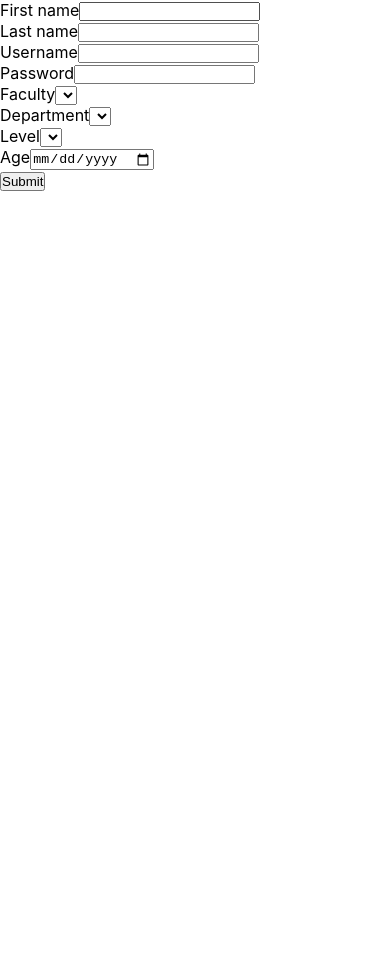
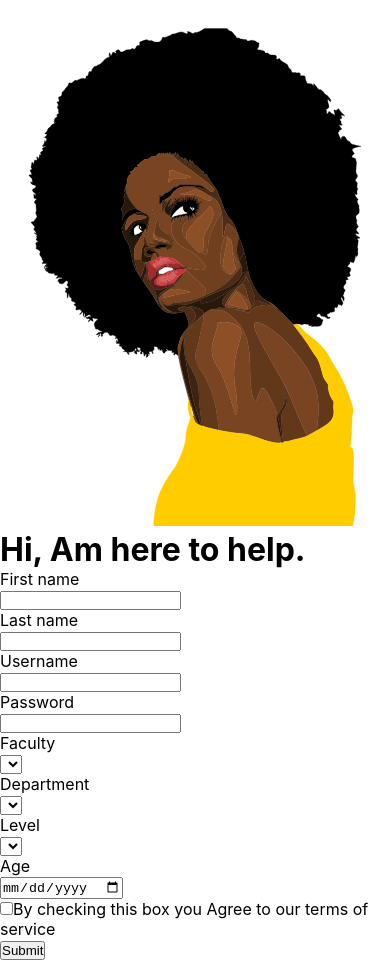
Before and after one commit to m13ha/onomeApp, a JavaScript app: page / in a window 390 px wide. Before the commit the page ends 844 px from the top, so only its background shows below. Built offline with nearby package versions, Linux system fonts and the light colour scheme; the HTML template or start-up script is replaced by a standard one.

Commit message:
style updates for userReg

```diff
--- a/src/index.css
+++ b/src/index.css
@@ -18,6 +18,7 @@ body {
     sans-serif;
   -webkit-font-smoothing: antialiased;
   -moz-osx-font-smoothing: grayscale;
+
 }
 
 code {
--- a/src/signUp/userReg.css
+++ b/src/signUp/userReg.css
@@ -19,10 +19,29 @@
   flex-wrap: wrap;
 }
 
+.avatar-loca {
+  width: 100%;
+  height: 100%;
+  padding: 0px;
+}
+
 .form-field {
   display: flex;
-    width: 60%;
   align-items: center;
+  flex-wrap: wrap;
+  justify-content: flex-start;
+  box-shadow: -5px 9px 20px 9px rgba(0, 0, 0, 0.46);
+  -webkit-box-shadow: -5px 9px 20px 9px rgba(0, 0, 0, 0.46);
+  -moz-box-shadow: -5px 9px 20px 9px rgba(0, 0, 0, 0.46);
+  padding: 3rem;
+}
+
+.form-title {
+  width: 100%;
+  margin-bottom: 60px;
+  text-align: center;
+  display: flex;
+  word-wrap: break-word;
   flex-wrap: wrap;
 }
 
@@ -31,33 +50,37 @@
   display: flex;
   flex-wrap: wrap;
   justify-content: space-evenly;
-    text-align: left;
+  text-align: center;
   align-items: center;
 }
 
 .field {
   width: 50%;
+  padding: 3rem;
+}
+
+.field-mobile {
   min-width: 300px;
+  width: 50%;
 }
 
 .field-quart {
   width: 25%;
-    min-width: 300px;
-
 }
 
 label {
-    display: block;
+  margin-left: 35px;
+  float: left;
 }
 
 input {
-    width: 90%;
+  width: 80%;
   height: 30px;
-    min-width: 280px;
+  min-width: 230px;
   border-radius: 5px;
   margin: 10px;
   padding-left: 8px;
-    outline: 1px solid #F3F4F6;
+  outline: 1px solid #f3f4f6;
 }
 
 input:focus {
@@ -65,26 +88,66 @@ input:focus {
 }
 
 select {
-    width: 90%;
+  width: 80%;
   height: 30px;
-    min-width: 280px;
+  min-width: 230px;
   margin: 10px;
-    min-width: 280px;
+  padding-left: 8px;
   border-radius: 5px;
-    outline: 1px solid #F3F4F6;
+  outline: 1px solid #f3f4f6;
 }
 
 .btn {
-    width: 100%;
+  width: 50%;
   margin: 30px;
   align-items: center;
   text-align: center;
+  position: relative;
+}
+
+.check {
+  font-size: 12px;
+  display: flex;
   justify-content: center;
+  margin: 20px;
+}
+
+.check input {
+  width: 15px;
+  height: 13px;
+  margin: 10px;
+  padding: 0px;
+  min-width: 10px;
+}
+
+.check label {
+    float: none;
 }
 
 button {
-    width: 80px;
-    height: 30px;
-    background-color: rgb(29, 70, 202);
+  width: 100px;
+  height: 40px;
+  background-color: rgb(162, 69, 238);
   color: #fff;
+  border: 0px;
+  border-radius: 10px;
 }
+
+
+
+@media screen and (max-width: 1024px) {
+    .field {
+        width: 100%;
+        min-width: 320px;
+        padding: 0px;
+    }
+
+    .avatar-loca {
+        display: none;
+    }
+
+    label {
+        margin-left: 0px;
+        float: none;
+      }
+}
--- a/src/signUp/userReg.js
+++ b/src/signUp/userReg.js
@@ -1,53 +1,77 @@
+import avatar from "../assets/images/UserReg/Beautiful-Black-Woman-2.svg"
+
 const UserReg = () => {
     return (
         <div className="container fit-screen">
+            <div className="field avatar-loca">
+                <img src={avatar} alt="" width="100%" height="100%" />
+            </div>
+            <div className="field">
                 <div className="form-field">
+                    <div className="row form-title">
+                        <div className="field-mobile">
+                            <h1>Hi, Am here to help.</h1>
+                        </div>
+                    </div>
                     <form className="form" action="" method="post">
                         <div className="row">
-                        <div className="field">
+                            <div className="field-mobile">
                                 <label htmlFor="firstName">First name</label>
+                                <br />
                                 <input id="firstName" type="text" />
                             </div>
-                        <div className="field">
+                            <div className="field-mobile">
                                 <label htmlFor="lastName">Last name</label>
+                                <br />
                                 <input id="lastName" type="text" />
                             </div>
                         </div>
                         <div className="row">
-                        <div className="field">
+                            <div className="field-mobile">
                                 <label htmlFor="userName">Username</label>
+                                <br />
                                 <input id="userName" type="text" />
                             </div>
-                        <div className="field">
+                            <div className="field-mobile">
                                 <label htmlFor="password">Password</label>
+                                <br />
                                 <input id="password" type="password" />
                             </div>
                         </div>
                         <div className="row">
-                        <div className="field">
+                            <div className="field-mobile">
                                 <label htmlFor="faculty">Faculty</label>
+                                <br />
                                 <select name="Faculty" id="faculty"></select>
                             </div>
-                        <div className="field">
+                            <div className="field-mobile">
                                 <label htmlFor="department">Department</label>
+                                <br />
                                 <select name="Department" id="department"></select>
                             </div>
                         </div>
                         <div className="row">
-                        <div className="field">
+                            <div className="field-mobile">
                                 <label htmlFor="level">Level</label>
+                                <br />
                                 <select name="Level" id="level"></select>
                             </div>
-                        <div className="field">
+                            <div className="field-mobile">
                                 <label htmlFor="Age">Age</label>
+                                <br />
                                 <input id="age" type="date" />
                             </div>
                         </div>
-                </form>
-                <div className="row">
-                    <div className="field btn">
+                        <div className="row check">
+                            <div className="field-mobile">
+                                <input type="checkbox" id="terms" />
+                                <label htmlFor="terms">By checking this box you Agree to our terms of service</label>
+                            </div>
+                        </div>
+                        <div className="field-mobile btn">
                             <button>Submit</button>
                         </div>
+                    </form>
                 </div>
             </div>
         </div>
```
Also changed, not shown: src/assets/images/UserReg/Beautiful-Black-Woman-2.svg (added). Lines whose indentation alone changed are shown as unchanged.
